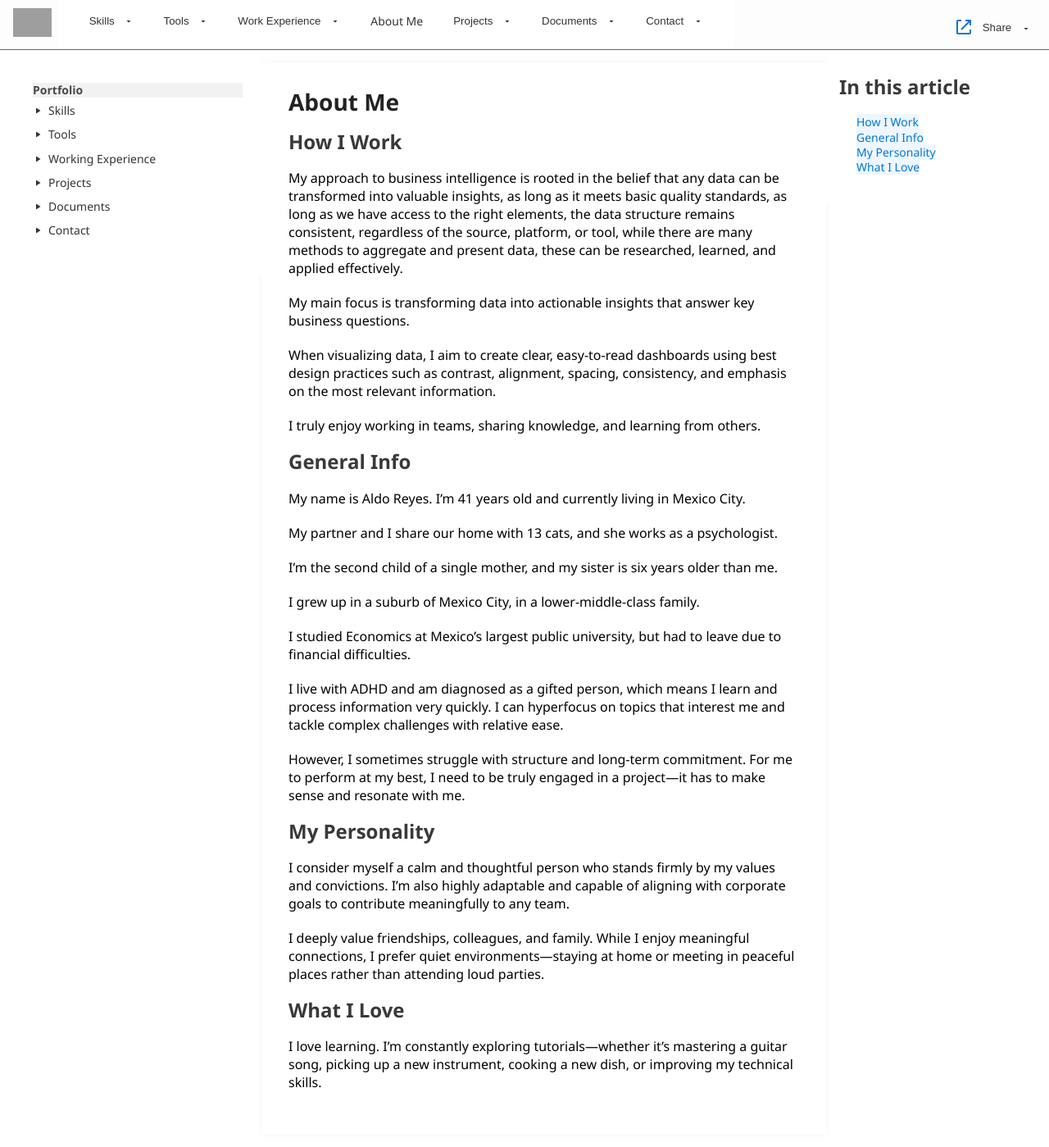
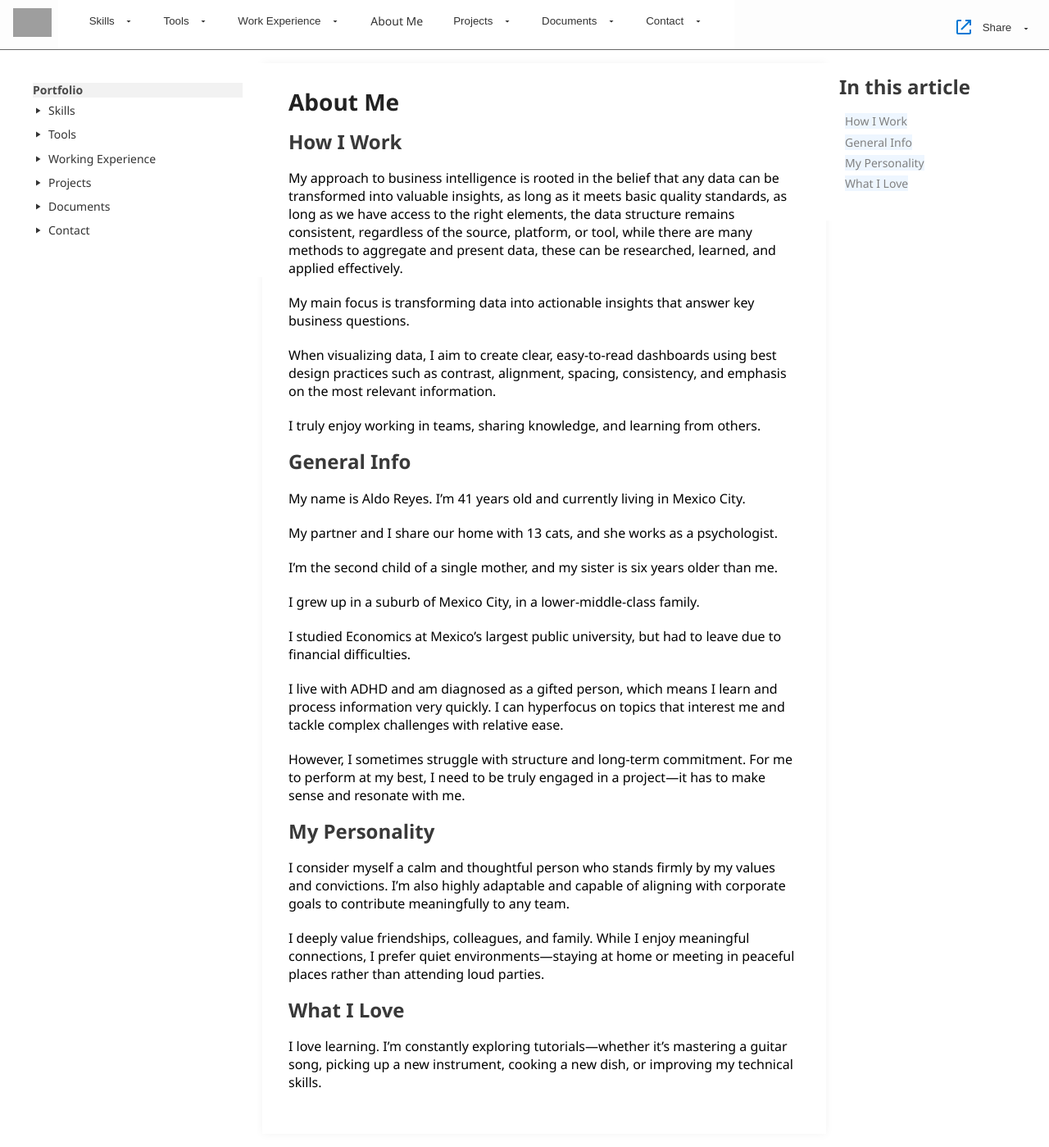
Before and after one commit to AldoReyes84/About-me, a Jekyll site: the page built from README.md, in a window 1280 px wide. Shown: the whole page at 82% size. Built offline with Jekyll 4.4.1, drawn with Linux system fonts in a browser that asks for light colours; our own code applies the rules of GitHub Pages for plain Markdown files; grey boxes are pictures that could not be loaded.

Commit message:
css article nav list style fixes

```diff
--- a/assets/css/style.css
+++ b/assets/css/style.css
@@ -517,12 +517,12 @@ aside {
   height: fit-content;
 }
 
-.article-nav-list {
-  margin: 1.5em;
+.article-nav-list li {
+  margin: 0.5em;
 }
 
 .article-nav-list a {
-  color: #0078d4;
+  color: gray;
   background-color: #eef6ff;
   margin-bottom: 0.5em;
 }
```
